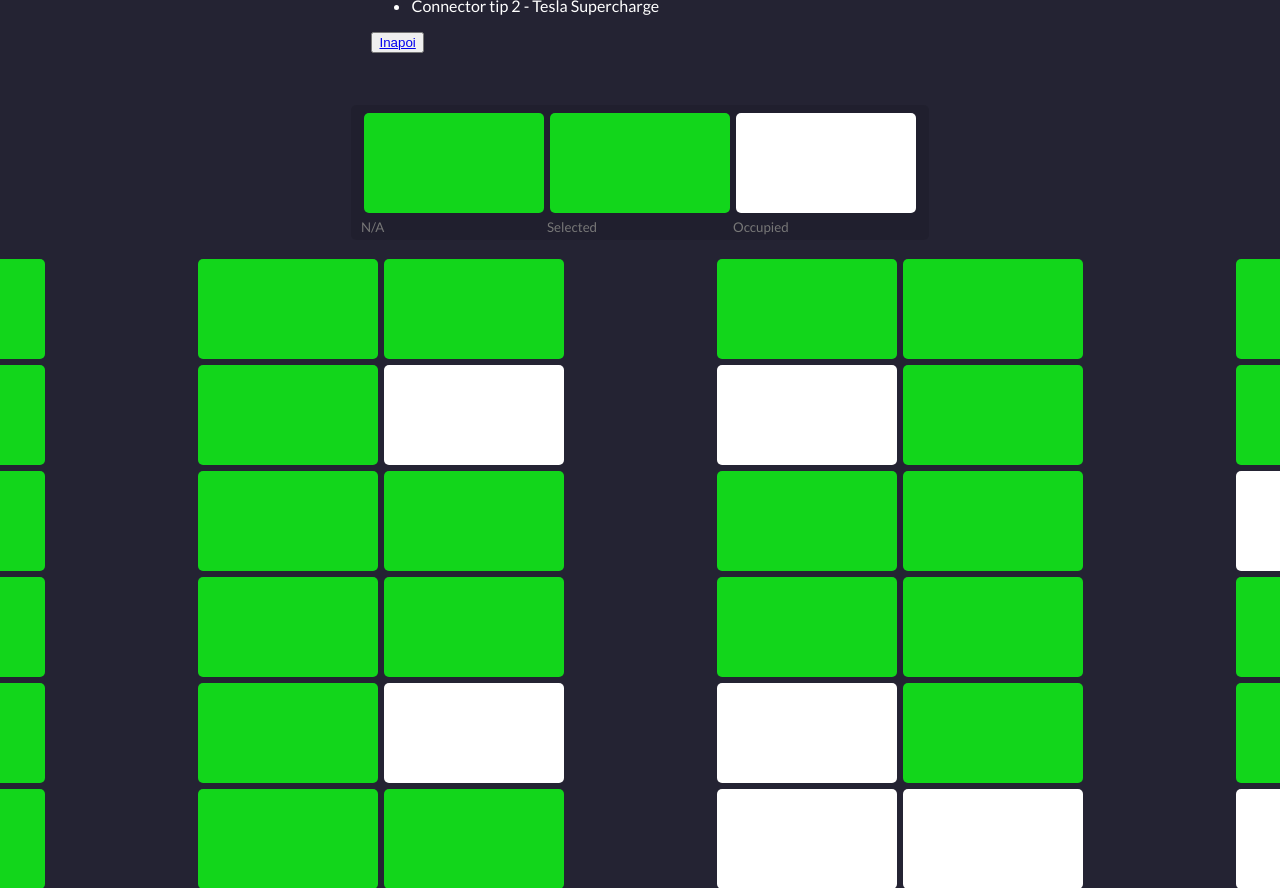
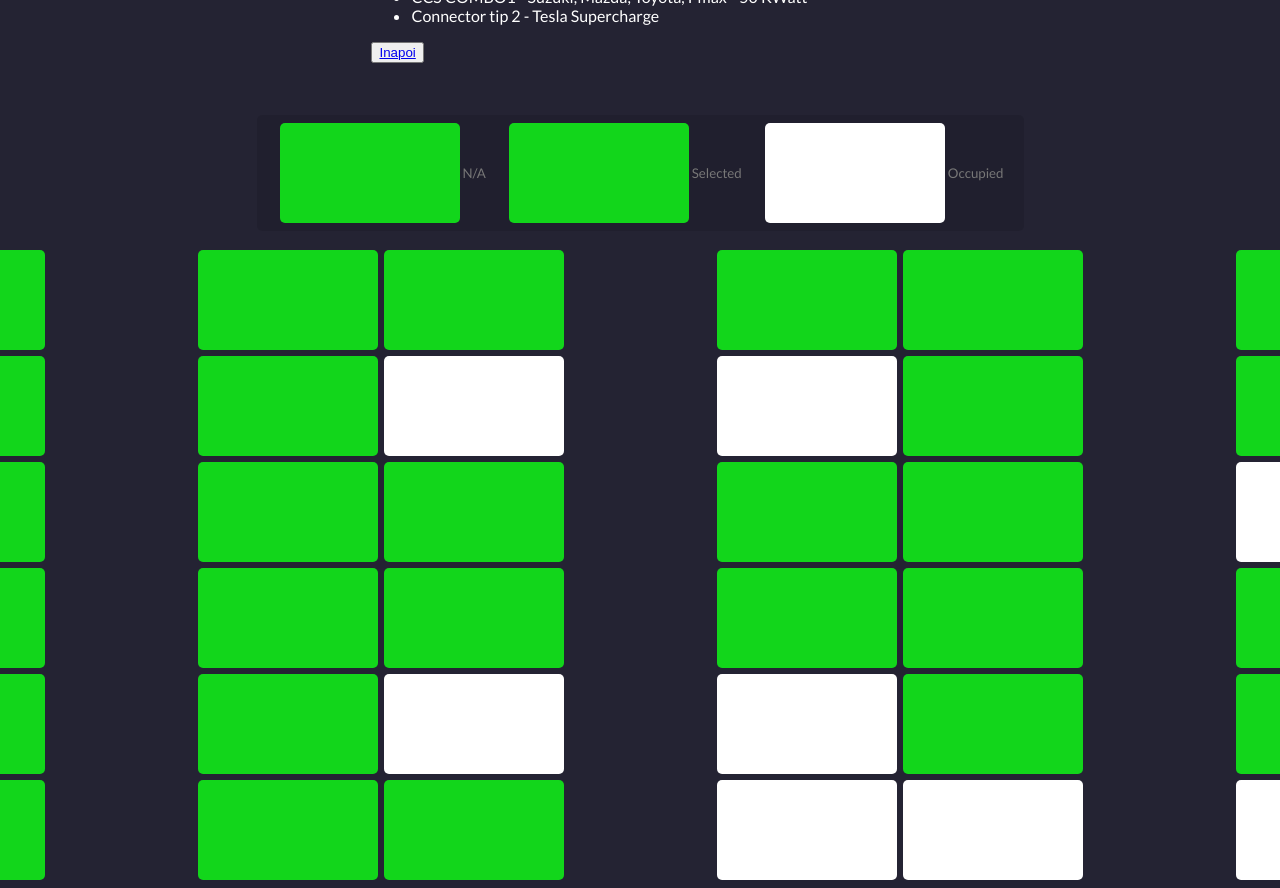
Before and after one commit to OpreaMihaela/ISW-E-Park, a PHP site: page /E-Park_Cod/indexp.php in a window 1280 px wide; the page is wider, and only the part inside the window is pictured. Shown: the top 888 px of that part. Run offline with PHP 8.4, Linux system fonts and the light colour scheme.

Commit message:
Update style1.css

```diff
--- a/style1.css
+++ b/style1.css
@@ -98,6 +98,13 @@
   justify-content: space-between;
   }
 
+  .showcase li {
+  display: flex;
+  align-items: center;
+  justify-content: center;
+  margin: 0 10px;
+}
+
 .row {
   display: flex;
 }
```
